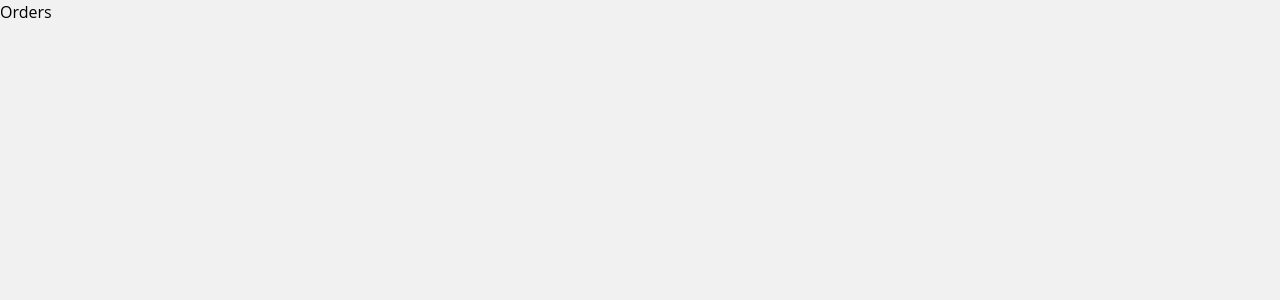
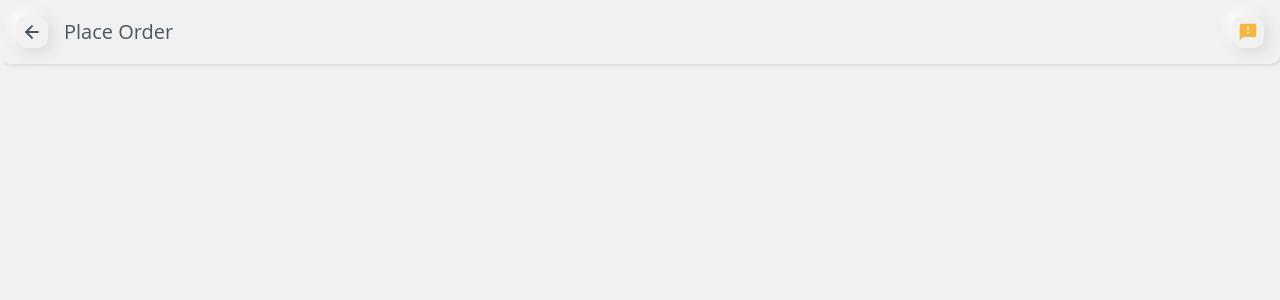
Before and after one commit to pmfoysal/sacred-earth-cafe, a React (Vite) app: page /orders in a window 1280 px wide. Shown: the top 300 px of the page. Built offline with nearby package versions, Linux system fonts and the light colour scheme; a web font is replaced by a local one.

Commit message:
Orders - Header Component Added

```diff
--- a/src/components/common/foodItem.jsx
+++ b/src/components/common/foodItem.jsx
@@ -1,13 +1,21 @@
+import { useDispatch } from 'react-redux';
 import plus from '../../assets/icons/plus.svg';
 import safety from '../../assets/icons/safety.svg';
+import { addToCart } from '../../redux/features/orders';
 
 export default function FoodItem({ type = '', ...data }) {
-   if (type === 'today') return <TodaySpecial {...data} />;
-   else if (type === 'week') return <WeekSpecial {...data} />;
-   return <FoodRow {...data} />;
+   const dispatch = useDispatch();
+
+   function handleAdd() {
+      dispatch(addToCart({ ...data, quantity: 1 }));
+   }
+
+   if (type === 'today') return <TodaySpecial {...data} onAdd={handleAdd} />;
+   else if (type === 'week') return <WeekSpecial {...data} onAdd={handleAdd} />;
+   return <FoodRow {...data} onAdd={handleAdd} />;
 }
 
-function TodaySpecial({ id, name, image, price }) {
+function TodaySpecial({ name, image, price, onAdd }) {
    return (
       <div className='food-item-container'>
          <img src={image} alt={name} className='food-item-image' />
@@ -20,7 +28,7 @@ function TodaySpecial({ id, name, image, price }) {
                <h1 className='food-item-price'>
                   ₹<span>{price}</span>
                </h1>
-               <button className='food-item-button'>
+               <button className='food-item-button' onClick={onAdd}>
                   <span>
                      <img src={plus} alt='Plus' />
                   </span>
@@ -32,7 +40,7 @@ function TodaySpecial({ id, name, image, price }) {
    );
 }
 
-function WeekSpecial({ id, name, image, price, tags }) {
+function WeekSpecial({ name, image, price, tags, onAdd }) {
    return (
       <div className='food-item-container'>
          <img src={image} alt={name} className='food-item-image !aspect-[2.5]' />
@@ -54,7 +62,7 @@ function WeekSpecial({ id, name, image, price, tags }) {
                      </p>
                   ))}
                </div>
-               <button className='food-item-button'>
+               <button className='food-item-button' onClick={onAdd}>
                   <span>
                      <img src={plus} alt='Plus' />
                   </span>
@@ -66,7 +74,7 @@ function WeekSpecial({ id, name, image, price, tags }) {
    );
 }
 
-function FoodRow({ id, name, image, price }) {
+function FoodRow({ name, image, price, onAdd }) {
    return (
       <div className='food-item-container type-row'>
          <img src={image} alt={name} className='food-item-image' />
@@ -76,7 +84,7 @@ function FoodRow({ id, name, image, price }) {
                <h1 className='food-item-price flex items-center'>
                   <img src={safety} alt='Safety' className='mr-2' />₹<span>{price}</span>
                </h1>
-               <button className='food-item-button'>
+               <button className='food-item-button' onClick={onAdd}>
                   <span>
                      <img src={plus} alt='Plus' />
                   </span>
--- /dev/null
+++ b/src/components/orders/header.jsx
@@ -0,0 +1,18 @@
+import back from '../../assets/icons/arrow-left.svg';
+import feedback from '../../assets/icons/feedback.svg';
+
+export default function Header() {
+   return (
+      <nav className='home-header !bg-[#F1F1F1] flex items-center justify-between p-4'>
+         <div className='flex items-center gap-4'>
+            <button className='order-header-button'>
+               <img src={back} alt='Back' />
+            </button>
+            <h1 className='text-[#4A5662] font-[500] text-[20px]'>Place Order</h1>
+         </div>
+         <button className='order-header-button'>
+            <img src={feedback} alt='Feedback' />
+         </button>
+      </nav>
+   );
+}
--- a/src/pages/orders.jsx
+++ b/src/pages/orders.jsx
@@ -1,3 +1,16 @@
+import { useSelector } from 'react-redux';
+import { selectOrders } from '../redux/selectors/orders';
+import Header from '../components/orders/header';
+
 export default function Orders() {
-   return <div>Orders</div>;
+   const orders = useSelector(selectOrders);
+   console.log(orders.current);
+
+   return (
+      <main>
+         <section>
+            <Header />
+         </section>
+      </main>
+   );
 }
--- a/src/redux/features/orders.js
+++ b/src/redux/features/orders.js
@@ -1,4 +1,3 @@
-import store from '../store';
 import { createSlice } from '@reduxjs/toolkit';
 
 const initialState = {
@@ -15,7 +14,7 @@ const orders = createSlice({
          // if product is not found in current orders
          if (index === -1) state.current.push(action.payload);
          // if product is found in current orders
-         else store.dispatch(orders.actions.updateQuantity({ id: action.payload.id, factor: 1 }));
+         else state.current[index].quantity = state.current[index].quantity + 1;
       },
       updateQuantity: (state, action) => {
          // find the product from current orders
--- /dev/null
+++ b/src/redux/selectors/orders.js
@@ -0,0 +1,11 @@
+export function selectOrders(store) {
+   return store.orders;
+}
+
+export function selectCurrentOrders(store) {
+   return store.orders.current;
+}
+
+export function selectPreviousOrders(store) {
+   return store.orders.previous;
+}
--- a/src/styles/custom.css
+++ b/src/styles/custom.css
@@ -215,3 +215,20 @@ body {
    border-radius: 10px;
    overflow: hidden;
 }
+
+.order-header-button {
+   background: #f1f1f1;
+   box-shadow: -5px 5px 10px rgba(222, 222, 222, 0.2), 5px -5px 10px rgba(222, 222, 222, 0.2),
+      -5px -5px 10px rgba(255, 255, 255, 0.9), 5px 5px 13px rgba(222, 222, 222, 0.9);
+   border-radius: 10px;
+   display: flex;
+   align-items: center;
+   justify-content: center;
+   height: 32px;
+   width: 32px;
+}
+
+.order-header-button img {
+   height: 20px;
+   width: auto;
+}
```
